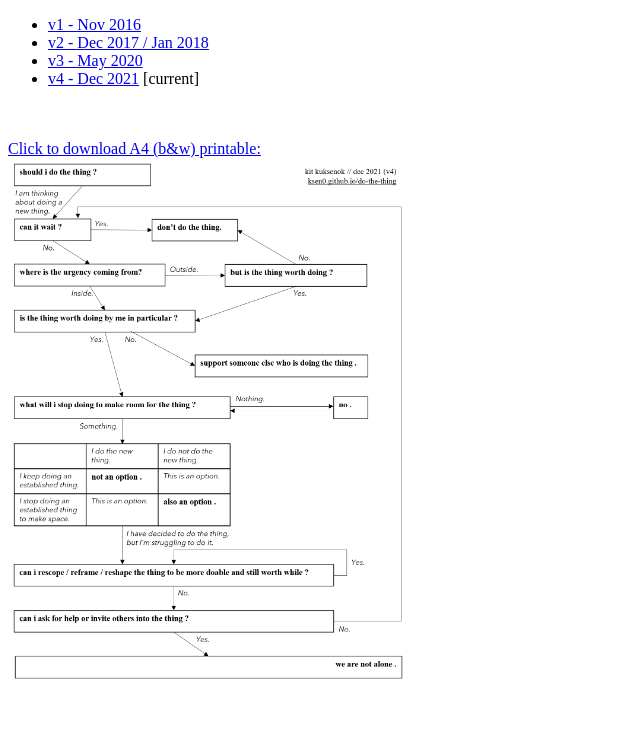
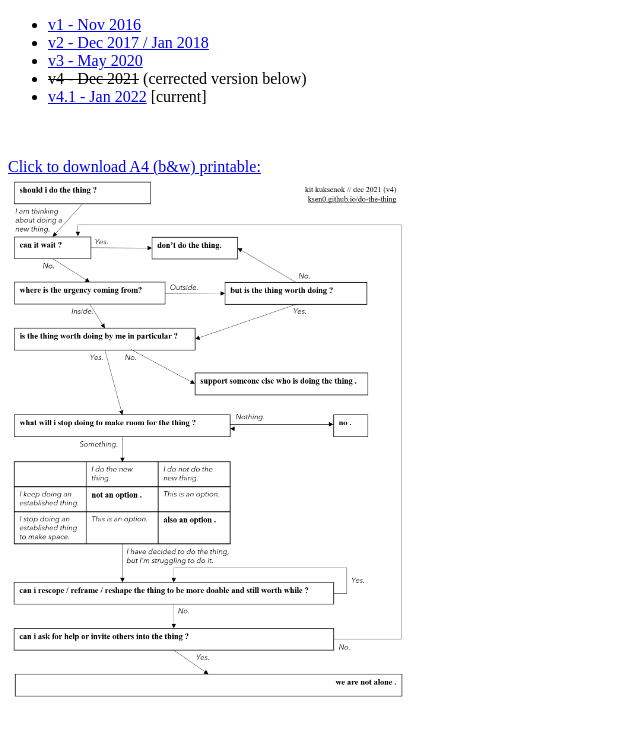
Before and after one commit to ksen0/do-the-thing, a plain HTML site: page index.html in a window 1280 px wide. Shown: the whole page, without its empty margins (0-640 px from the left). Drawn offline with Linux system fonts and the light colour scheme.

Commit message:
Update index.html

```diff
--- a/index.html
+++ b/index.html
@@ -14,9 +14,10 @@
   <li><a href=v1.jpg>v1 - Nov 2016</a></li>
   <li><a href="v2.pdf">v2 - Dec 2017 / Jan 2018</a></li>
    <li><a href="v3.pdf">v3 - May 2020</a></li>
-   <li><a href="v4.pdf.pdf">v4 - Dec 2021</a> [current]</li>
+   <li><del>v4 - Dec 2021</del> (cerrected version below)</li>
+   <li><a href="v4.1.pdf">v4.1 - Jan 2022</a> [current]</li>
 </ul><br><Br>
-<a href=v4.pdf.pdf>
+<a href=v4.1.pdf>
 Click to download A4 (b&w) printable:<br>
     <img src="v4.PNG" width=400></a>
 
```
